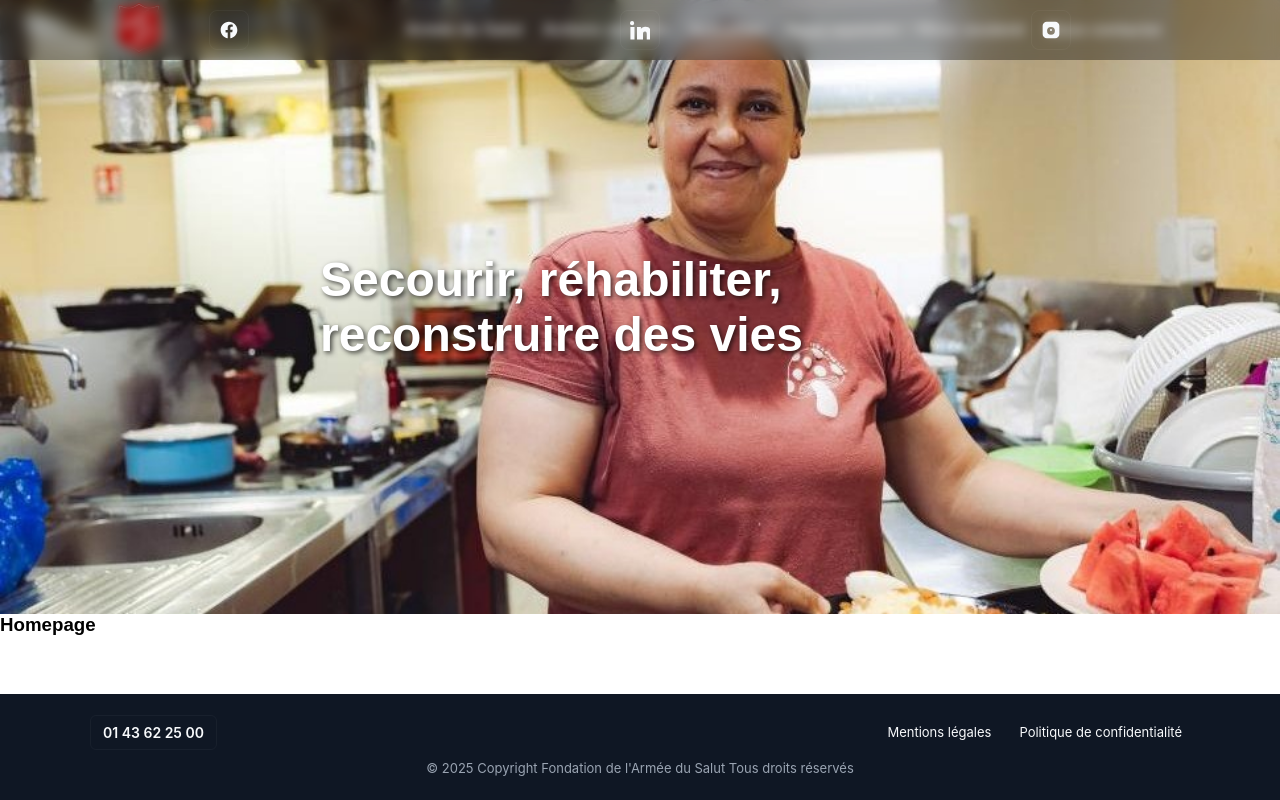
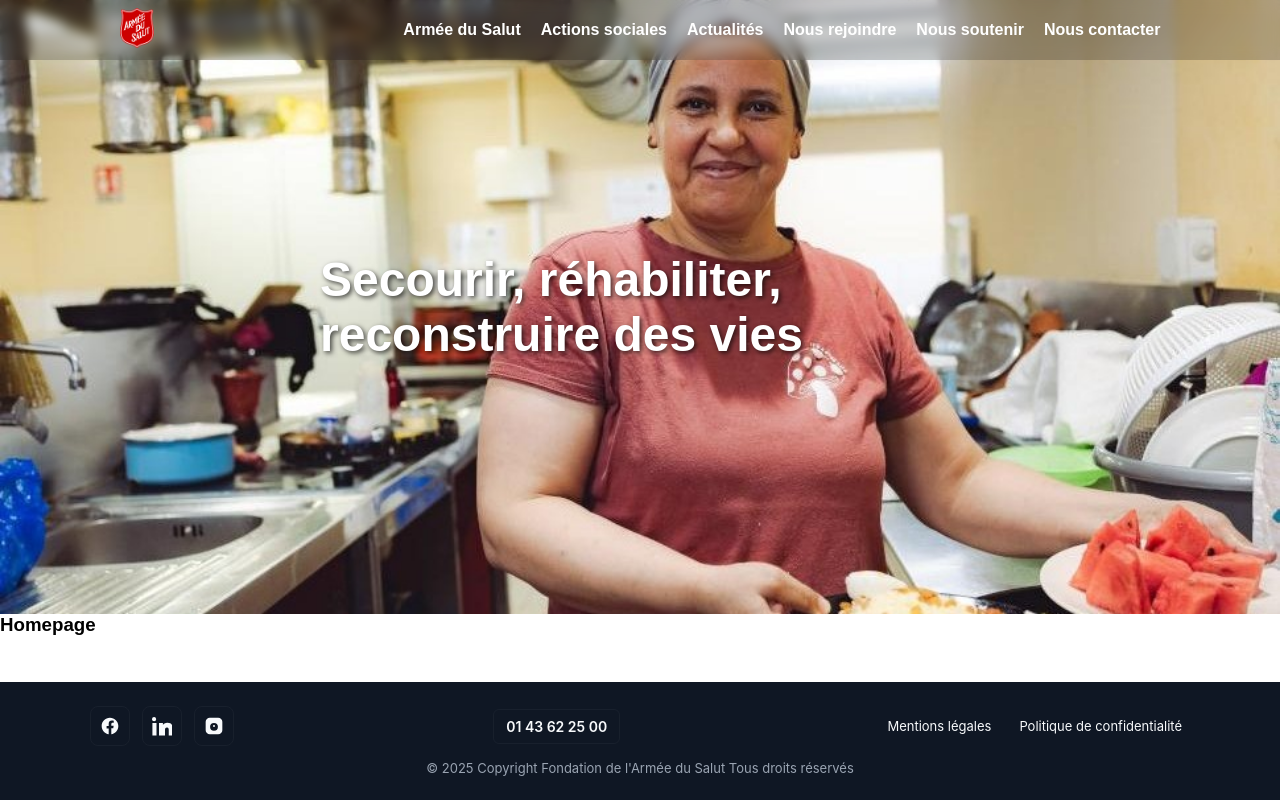
Before and after one commit to LennyMssn/Armee-du-salut, a PHP site: page / in a window 1280 px wide. Run offline with PHP 8.4, Linux system fonts and the light colour scheme.

Commit message:
continue2 footer + nav

```diff
--- a/assets/css/style.css
+++ b/assets/css/style.css
@@ -17,7 +17,7 @@ main {
 }
 
 
-nav {
+.main-nav {
     position: fixed;
     top: 0;
     left: 0;
@@ -33,6 +33,7 @@ nav {
     z-index: 1000;
     backdrop-filter: blur(6px);
 }
+
 
 
 nav .logo {
--- a/index.html
+++ b/index.html
@@ -7,10 +7,9 @@
     <link rel="stylesheet" href="assets/css/style.css">
 </head>
 <body>
-
-<nav>
-    <a href="https://lennymssn.github.io/Armee-du-salut/index.html" style="display: inline-block;">
-        <img src="assets/images/Logo_de_l'Armée_du_Salut.png" alt="Logo" style="height: 50px;">
+<nav class="main-nav">
+    <a href="index.html" class="logo-link">
+        <img src="assets/images/Logo_de_l'Armée_du_Salut.png" alt="Logo" class="logo">
     </a>
     <ul>
         <li><a href="index.html">Armée du Salut</a></li>
```
